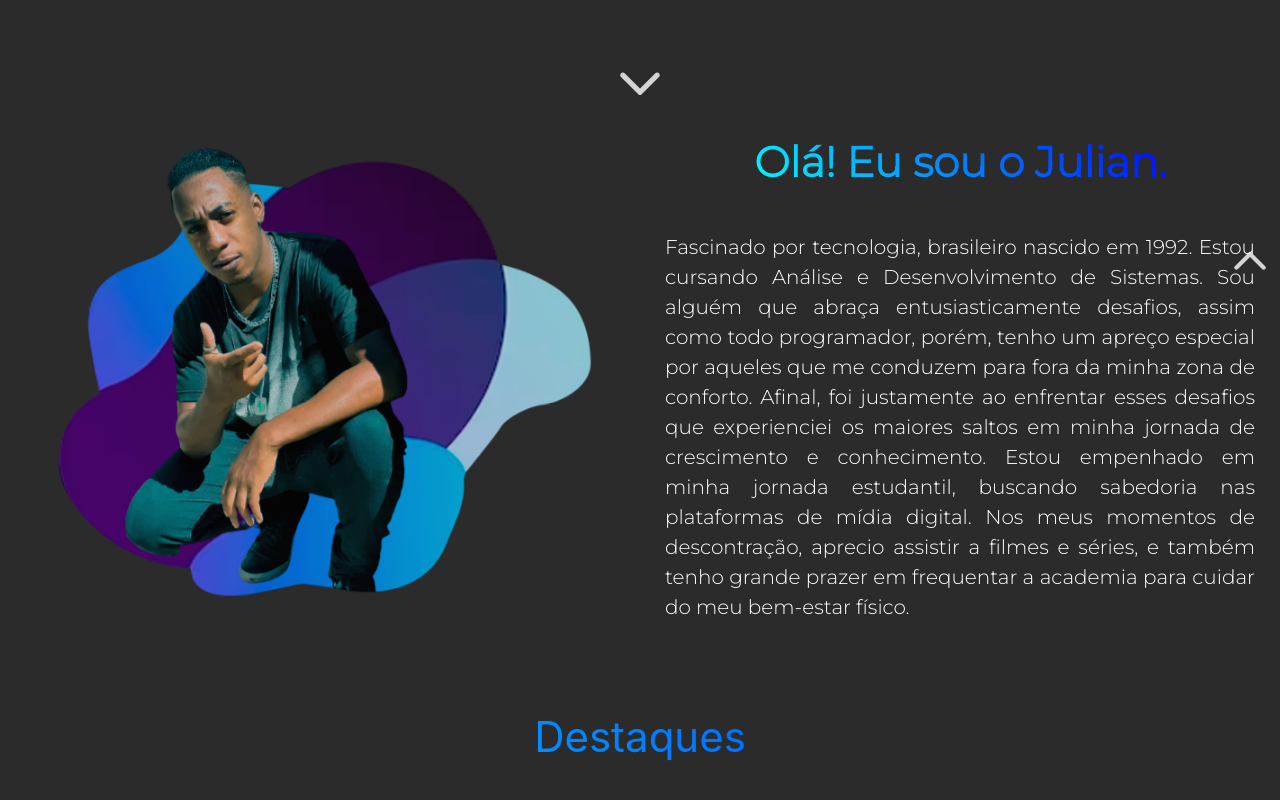
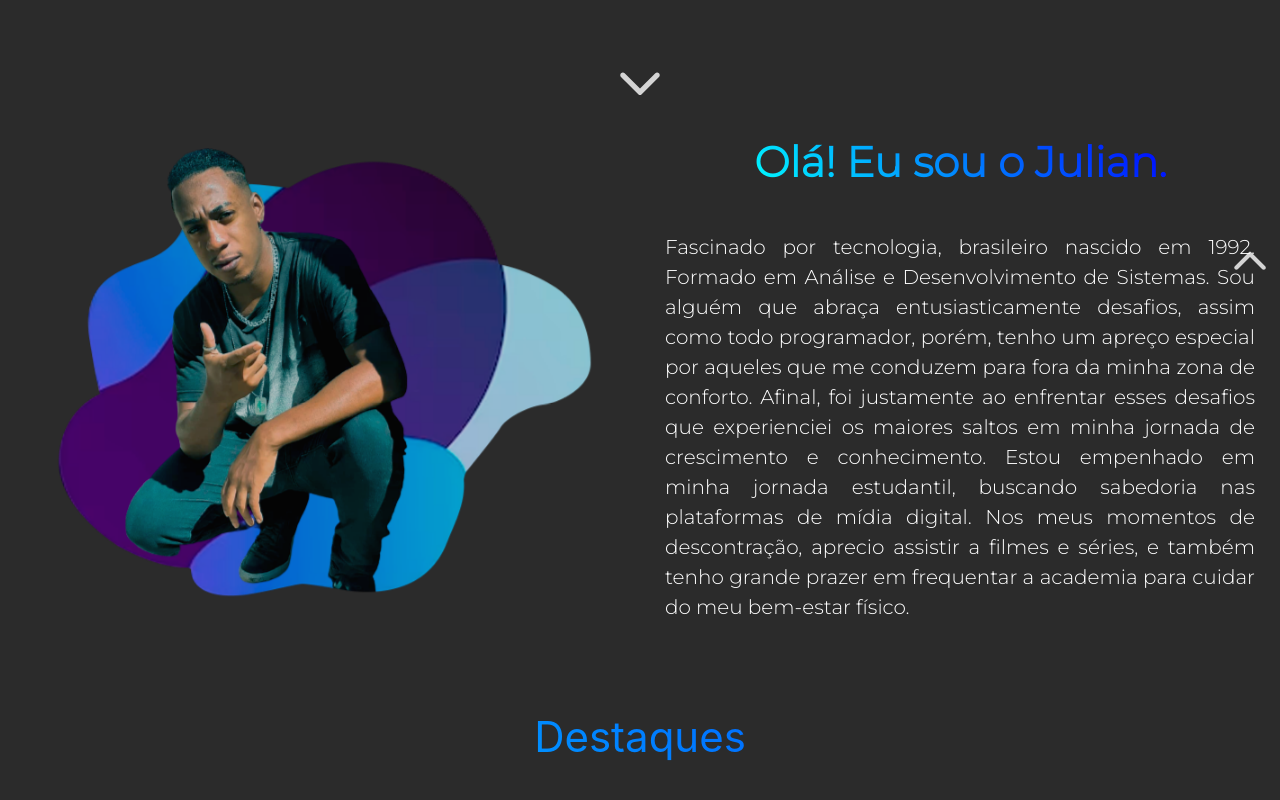
Before and after one commit to juliansempre/Portfolio, an Angular app: page / in a window 1280 px wide. Shown: the part 504-1304 px from the top of the page. Built offline with nearby package versions, Linux system fonts and the light colour scheme; no server answers.

Commit message:
Update apresentacao.component.ts

```diff
--- a/src/app/components/apresentacao/apresentacao.component.ts
+++ b/src/app/components/apresentacao/apresentacao.component.ts
@@ -24,7 +24,7 @@ textoTela(){
 const texto: string[] = [
   'Olá! Eu sou o Julian.',
   `Fascinado por tecnologia, brasileiro nascido em 1992.
-  Estou cursando Análise e Desenvolvimento de Sistemas.
+  Formado em Análise e Desenvolvimento de Sistemas.
   Sou alguém que abraça entusiasticamente desafios,
   assim como todo programador, porém, tenho um apreço
   especial por aqueles que me conduzem para fora da
```
